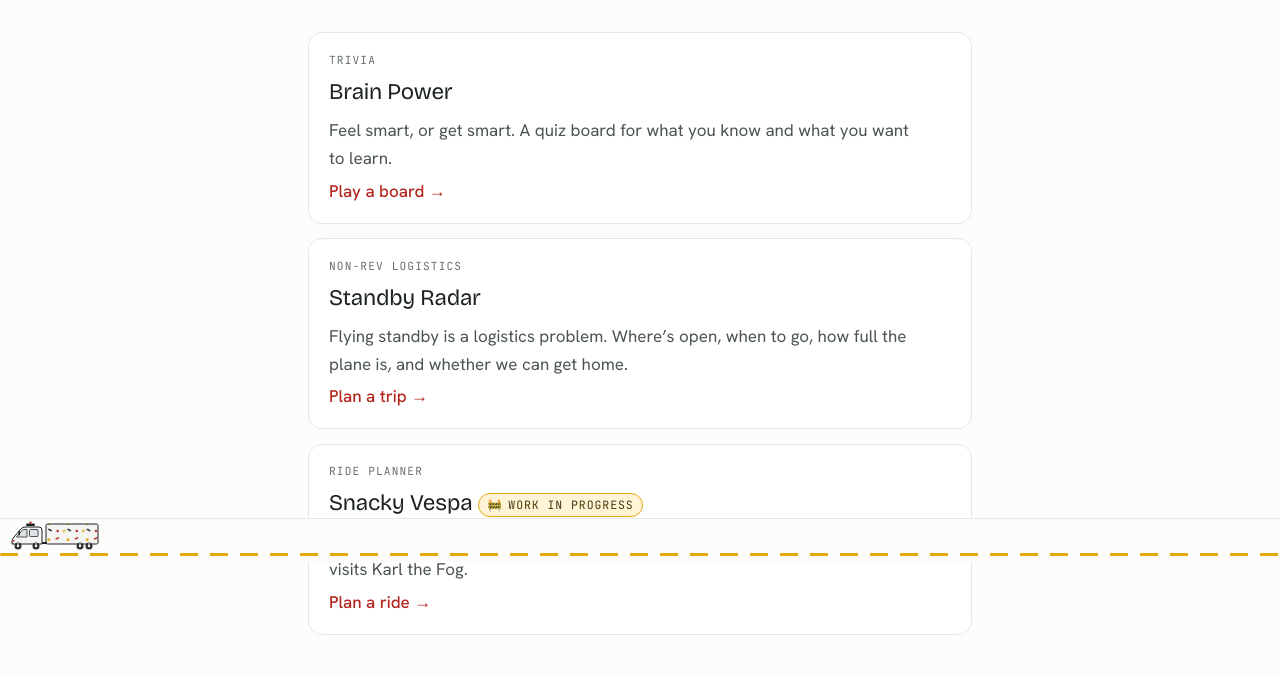
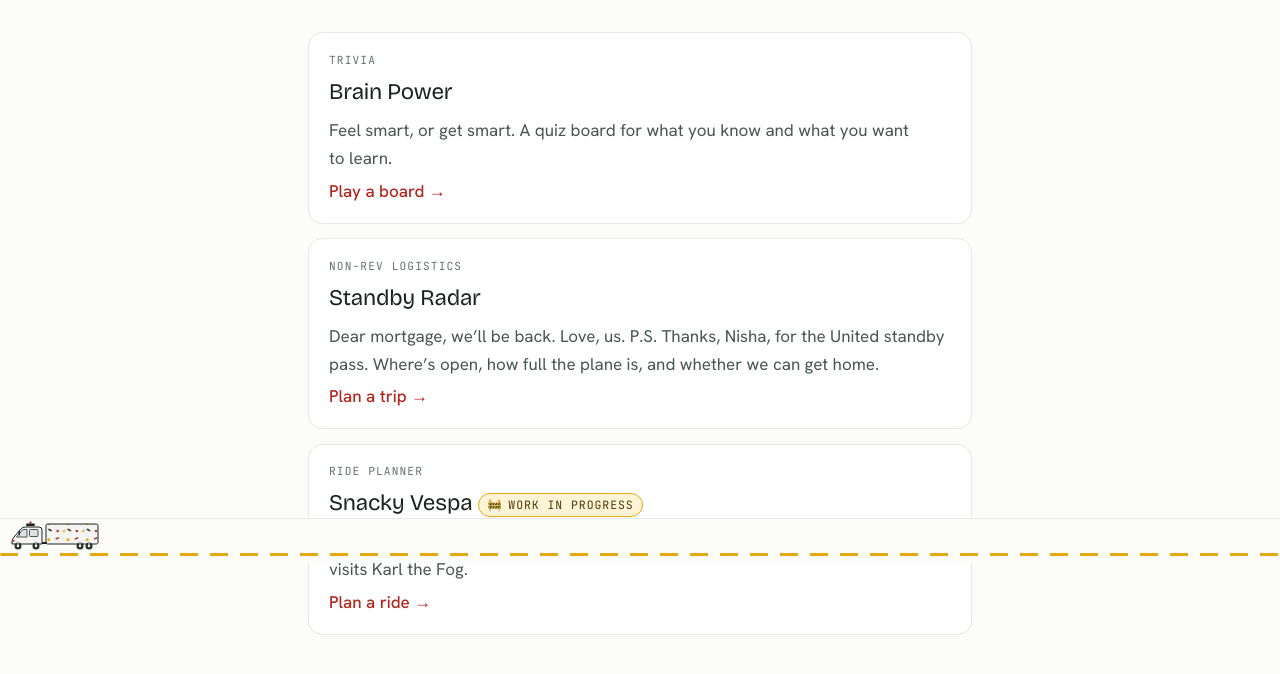
Before and after one commit to maoshaoo/scarletthao.me, a plain HTML site: page play/index.html in a window 1280 px wide. Shown: the part 238-912 px from the top of the page. Drawn offline with nearby package versions, Linux system fonts and the light colour scheme.

Commit message:
Play: Standby Radar card, a note to the mortgage
Co-Authored-By: Claude Opus 5.5 <noreply@anthropic.com>
Claude-Session: https://claude.ai/code/session_013B22z5hDAATE1cV1EmnG2k

```diff
--- a/play/index.html
+++ b/play/index.html
@@ -52,7 +52,7 @@
     <p class="lede">Small things I build for fun.</p>
     <ul class="projects">
       <li><a class="proj" href="/play/brain-power/" data-umami-event="click-play-brain-power"><span class="k">Trivia</span><b>Brain Power</b><span class="d">Feel smart, or get smart. A quiz board for what you know and what you want to learn.</span><span class="go">Play a board &rarr;</span></a></li>
-      <li><a class="proj" href="/play/standby/" data-umami-event="click-play-standby"><span class="k">Non-rev logistics</span><b>Standby Radar</b><span class="d">Flying standby is a logistics problem. Where’s open, when to go, how full the plane is, and whether we can get home.</span><span class="go">Plan a trip &rarr;</span></a></li>
+      <li><a class="proj" href="/play/standby/" data-umami-event="click-play-standby"><span class="k">Non-rev logistics</span><b>Standby Radar</b><span class="d">Dear mortgage, we’ll be back. Love, us. P.S. Thanks, Nisha, for the United standby pass. Where’s open, how full the plane is, and whether we can get home.</span><span class="go">Plan a trip &rarr;</span></a></li>
       <li><a class="proj" href="/play/snacky-vespa/" data-umami-event="click-play-snacky-vespa"><span class="k">Ride planner</span><b>Snacky Vespa <span class="wip"><span aria-hidden="true">🚧</span> Work in progress</span></b><span class="d">Snack first, route second. A loop around San Francisco that chases the sun, or visits Karl the Fog.</span><span class="go">Plan a ride &rarr;</span></a></li>
     </ul>
   </main>
```
